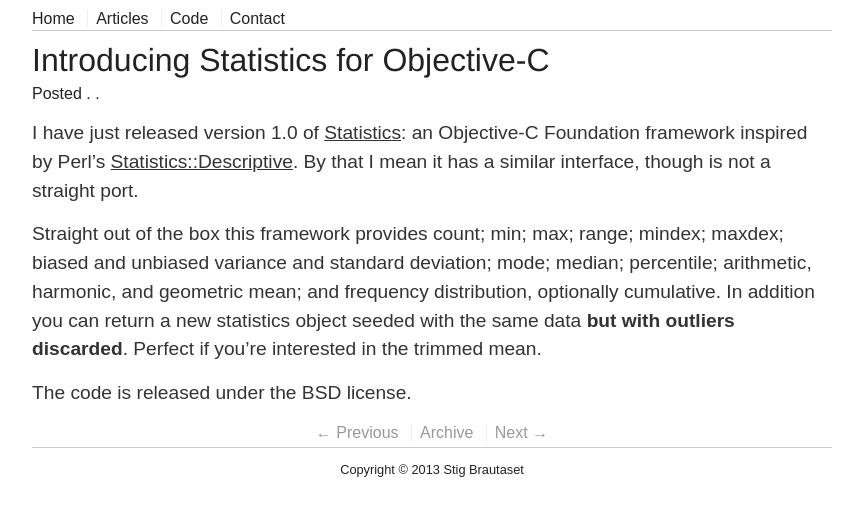
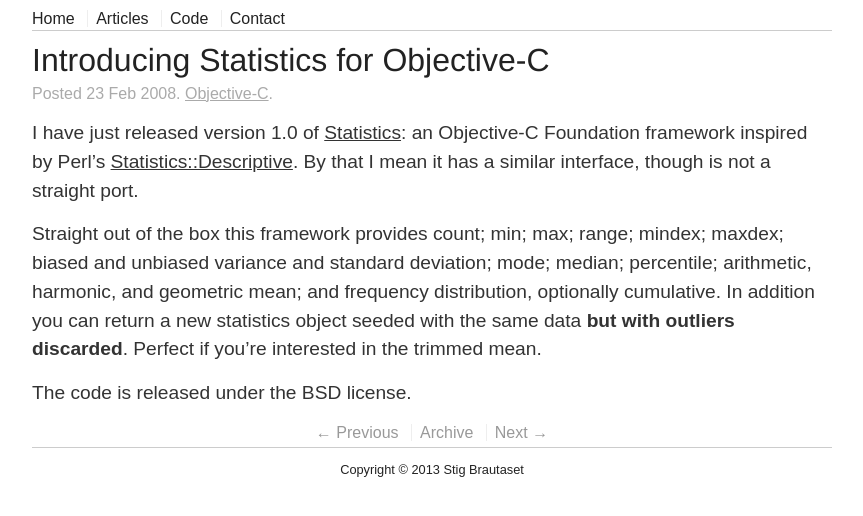
Before and after one commit to stig/www.brautaset.org, a Jekyll site: the page built from _posts/2008-02-23-introducing-statistics-for-objective-c.md, in a window 1280 px wide. Shown: the top 516 px of the page, without its empty margins (208-1071 px from the left). Built offline with Jekyll 4.4.1, drawn with Linux system fonts in a browser that asks for light colours.

Commit message:
Revert "Extract post meta into its own include"
This reverts commit c511ffdc92c5387c8a4ec139fe80182af2da3984.

```diff
--- a/_includes/post_li.html
+++ b/_includes/post_li.html
@@ -1,4 +1,8 @@
 <li>
     <a href="{{ post.url }}">{{ post.title }}</a>
-    {% include post_meta.html %}
+    <div class="meta">Posted {{ post.date | date_to_string }}.
+    {% if post.tags != empty %}
+        {% for tag in post.tags %}{% unless forloop.first %}, {% endunless %}<a href="/articles/tagged.html#{{ tag }}">{{ tag }}</a>{% endfor %}.
+    {% endif %}
+</div>
 </li>
--- a/_includes/post_meta.html
+++ /dev/null
@@ -1,5 +0,0 @@
-<div class="meta">Posted {{ post.date | date_to_string }}.
-{% if post.tags != empty %}
-    {% for tag in post.tags %}{% unless forloop.first %}, {% endunless %}<a href="/articles/tagged.html#{{ tag }}">{{ tag }}</a>{% endfor %}.
-{% endif %}
-</div>
--- a/_layouts/post.html
+++ b/_layouts/post.html
@@ -5,7 +5,11 @@
 <header>
     {% include nav.html %}
     <h1>{{ page.title }}</h1>
-    {% include post_meta.html %}
+    <p>Posted {{ page.date | date_to_string }}.
+    {% if page.tags != empty %}
+    {% for tag in page.tags %}{% unless forloop.first %}, {% endunless %}<a href="/articles/tagged.html#{{ tag }}">{{ tag }}</a>{% endfor %}.
+    {% endif %}
+    </p>
 </header>
 
 <article>
```
